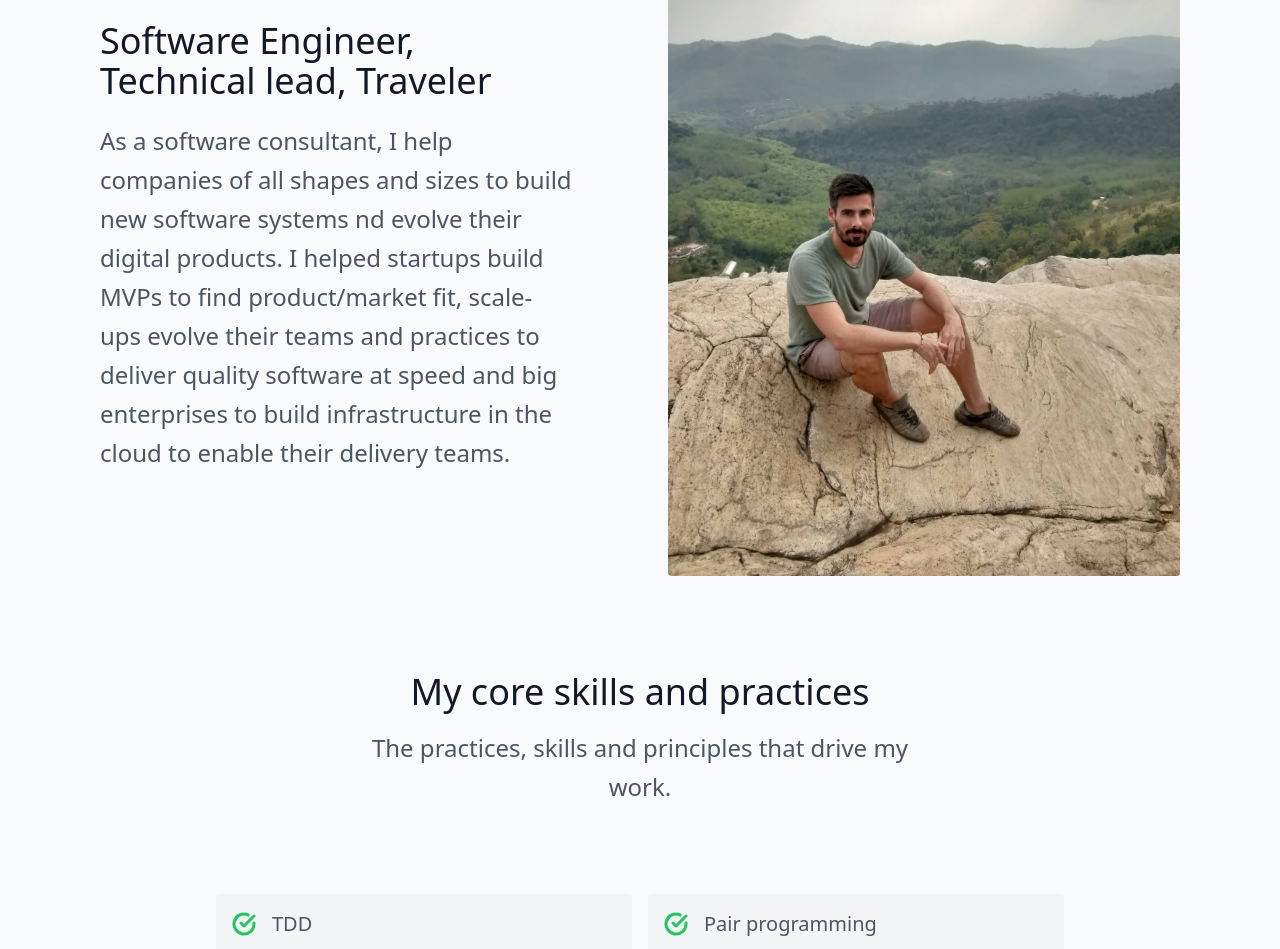
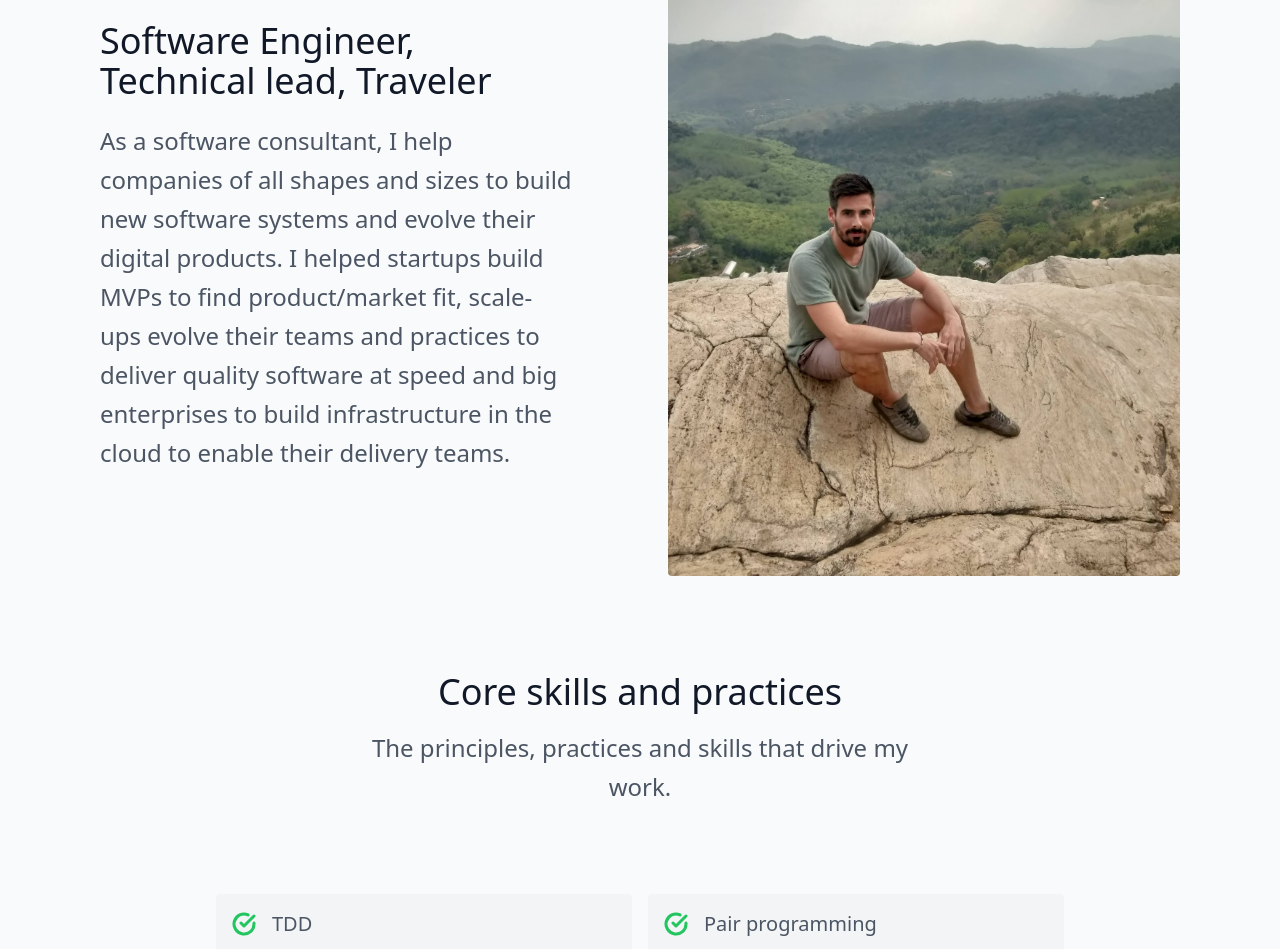
Before and after one commit to portovep/pabloporto.me, a Next.js app: page /about in a window 1280 px wide. Shown: the part 283-1232 px from the top of the page. Built offline with nearby package versions, Linux system fonts and the light colour scheme; what @tailwindcss/typography would draw is missing.

Commit message:
Fix small typos in text

```diff
--- a/pages/about/index.tsx
+++ b/pages/about/index.tsx
@@ -14,7 +14,7 @@ export default function About(): JSX.Element {
                         </h2>
                         <p className="mb-8 leading-relaxed">
                             As a software consultant, I help companies of all shapes and sizes to
-                            build new software systems nd evolve their digital products. I helped
+                            build new software systems and evolve their digital products. I helped
                             startups build MVPs to find product/market fit, scale-ups evolve their
                             teams and practices to deliver quality software at speed and big
                             enterprises to build infrastructure in the cloud to enable their
@@ -33,10 +33,10 @@ export default function About(): JSX.Element {
                     <div className="container px-5 mx-auto">
                         <div className="text-center mb-20">
                             <h2 className="title-font sm:text-4xl text-3xl mb-4 font-medium text-gray-900">
-                                My core skills and practices
+                                Core skills and practices
                             </h2>
                             <p className="leading-relaxed xl:w-2/4 lg:w-3/4 mx-auto">
-                                The practices, skills and principles that drive my work.
+                                The principles, practices and skills that drive my work.
                             </p>
                         </div>
                         <div className="flex flex-wrap lg:w-4/5 sm:mx-auto sm:mb-20 -mx-2 text-xl">
```
